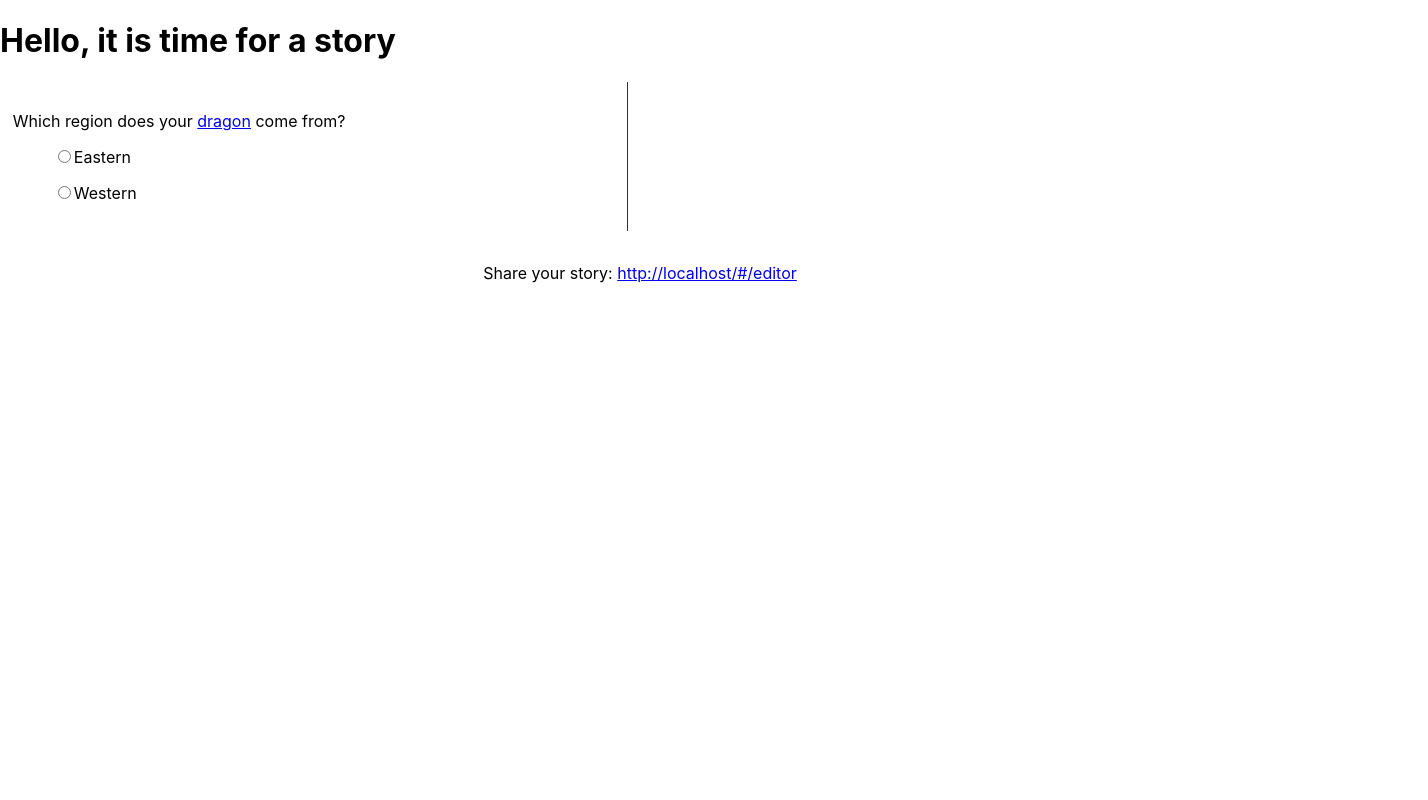
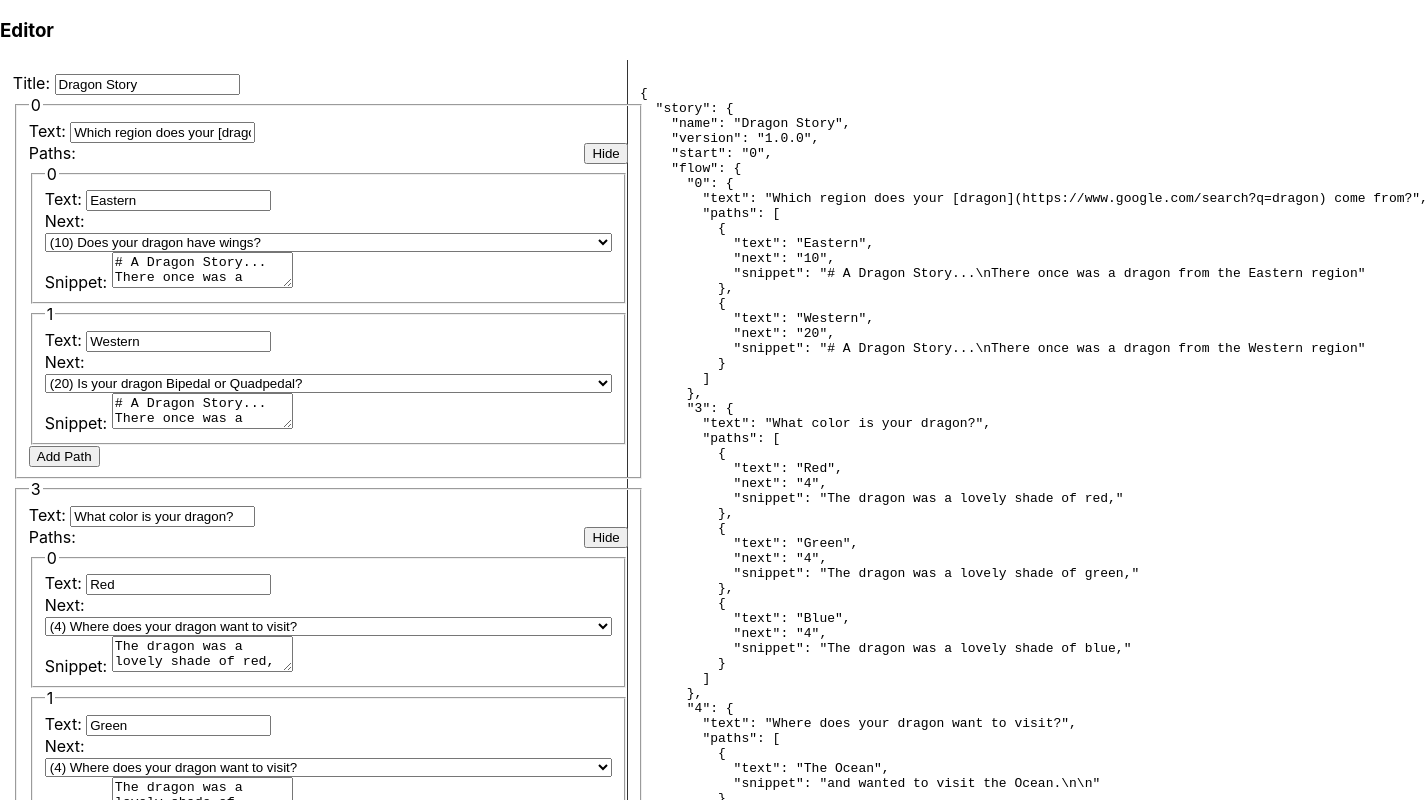
Before and after one commit to implodingduck/storyflow, a React (Create React App) app: page /#/editor in a window 1280 px wide. Shown: the top 800 px of the page, 1428 px wide, since content can reach past the window. Built offline with nearby package versions, Linux system fonts and the light colour scheme.

Commit message:
making an editor for the storyflows

```diff
--- a/src/App.css
+++ b/src/App.css
@@ -61,3 +61,8 @@
   float: left;
   clear: both;
 }
+
+fieldset label {
+  width: 100%;
+  display: inline-block;
+}
--- a/src/App.js
+++ b/src/App.js
@@ -3,6 +3,7 @@ import './App.css';
 import dragon from './stories/dragon.json'
 
 import Story from './Story'
+import Editor from './Editor'
 
 import {
   HashRouter as Router,
@@ -15,6 +16,9 @@ function App() {
     <div className="App">
       <Router>
         <Switch>
+          <Route path="/editor">
+            <Editor ></Editor>
+          </Route>
           <Route path="/:flowhash?">
             <Story story={dragon.story}></Story>
           </Route>
--- /dev/null
+++ b/src/EditFlow.js
@@ -0,0 +1,68 @@
+import React from 'react';
+
+function EditFlow( {flowid, flow, story, setStory} ) {
+    const [displayFlow, setDisplayFlow] = React.useState(true)
+
+    const toggleDisplayFlow = () => {
+        setDisplayFlow(!displayFlow)
+    }
+    const handleFlowText = (e) => {
+        const updatedStory = JSON.parse(JSON.stringify(story));
+        updatedStory.story.flow[flowid].text = e.target.value
+        setStory(updatedStory)
+    }
+    const handlePathText = (e, index) => {
+        const updatedStory = JSON.parse(JSON.stringify(story));
+        updatedStory.story.flow[flowid].paths[index].text = e.target.value
+        setStory(updatedStory)
+    }
+    const handlePathNext = (e, index) => {
+        const updatedStory = JSON.parse(JSON.stringify(story));
+        updatedStory.story.flow[flowid].paths[index].next = e.target.value
+        setStory(updatedStory)
+    }
+    const handlePathSnippet = (e, index) => {
+        const updatedStory = JSON.parse(JSON.stringify(story));
+        updatedStory.story.flow[flowid].paths[index].snippet = e.target.value
+        setStory(updatedStory)
+    }
+    const addPath = () => {
+        const updatedStory = JSON.parse(JSON.stringify(story));
+        updatedStory.story.flow[flowid].paths.push(
+            {
+                "text": "Path Text...replace me please",
+                "next": "",
+                "snippet": ""
+            }
+        )
+        setStory(updatedStory)
+    }
+    return (
+        <div>
+            <fieldset><legend>{flowid}</legend>
+
+            <label>Text: <input type="text" onChange={handleFlowText} value={flow.text} /></label>
+            <button onClick={toggleDisplayFlow} style={ {float: "right"} }>{ (displayFlow) ? "Hide" : "Show"}</button>
+            <div style={ { "display": (displayFlow) ? "block" : "none" }}>Paths:
+            {flow.paths.map((path, i) => {
+                return (<fieldset key={i}><legend>{i}</legend>
+                    <label>Text: <input type="text" onChange={(e) => handlePathText(e, i)} value={path.text} /></label>
+                    <label>Next: <select onChange={(e) => handlePathNext(e, i)}>
+                        <option>[End]</option>
+                        {
+                            Object.keys(story.story.flow).map((flowKey, j) => {
+                                return (<option value={flowKey} selected={(path.next === flowKey)}>({flowKey}) {story.story.flow[flowKey].text}</option>)
+                            })
+                        }
+                    </select></label>
+                    <lable>Snippet: <textarea onChange={(e) => handlePathSnippet(e, i)} defaultValue={path.snippet}></textarea></lable>
+                </fieldset>)
+            })}
+            <button onClick={addPath}>Add Path</button>
+            </div>
+            </fieldset>
+        </div>
+    )
+}
+
+export default EditFlow
--- /dev/null
+++ b/src/Editor.js
@@ -0,0 +1,66 @@
+import React, {useEffect, useCallback} from 'react';
+import ReactMarkdown from 'react-markdown'
+import EditFlow from './EditFlow'
+import { flowhashToJson, jsonToFlowhash } from './helper'
+import {
+    useParams,
+    useHistory,
+    Link
+  } from "react-router-dom";
+import dragon from './stories/dragon.json'
+
+function Editor( ) {
+    const [ story, setStory] = React.useState(dragon)
+
+    const handleTitle = (e) => {
+        console.log("handleTitle: " + e.target.value)
+        const updatedStory = JSON.parse(JSON.stringify(story));
+        updatedStory.story.name = e.target.value
+        setStory(updatedStory)
+    }
+    const getNextId = (storyflow) => {
+        let nextId = 0
+        Object.keys(storyflow).map((flowKey) => {
+            if (parseInt(flowKey) >= nextId){
+                nextId = parseInt(flowKey) + 1
+            }
+        })
+        return nextId + ""
+    }
+    const addFlow = ()=> {
+        const updatedStory = JSON.parse(JSON.stringify(story));
+        let nextId = getNextId(updatedStory.story.flow)
+        console.log("trying to add... " + nextId)
+        updatedStory.story.flow[nextId] = {
+            "text": "Flow Text...replace me please",
+            "paths": [
+                {
+                    "text": "Path Text...replace me please",
+                    "next": "",
+                    "snippet": ""
+                }
+            ]
+        }
+        setStory(updatedStory)
+    }
+
+    return (
+        <div>
+            <h3>Editor</h3>
+            <div className="flowcontainer">
+                <label>Title: <input type="text" onChange={handleTitle} value={story.story.name} /></label>
+                { Object.keys(story.story.flow).map((flowKey, i) => {
+                    return <EditFlow key={i} flowid={flowKey} flow={story.story.flow[flowKey]} story={story} setStory={setStory}></EditFlow>
+                } )}
+                <button onClick={addFlow}>Add Flow</button>
+            </div>
+            <div className="markdowncontainer">
+                <pre>
+                    {JSON.stringify(story, null, 2)}
+                </pre>
+            </div>
+        </div>
+    )
+}
+
+export default Editor
```
